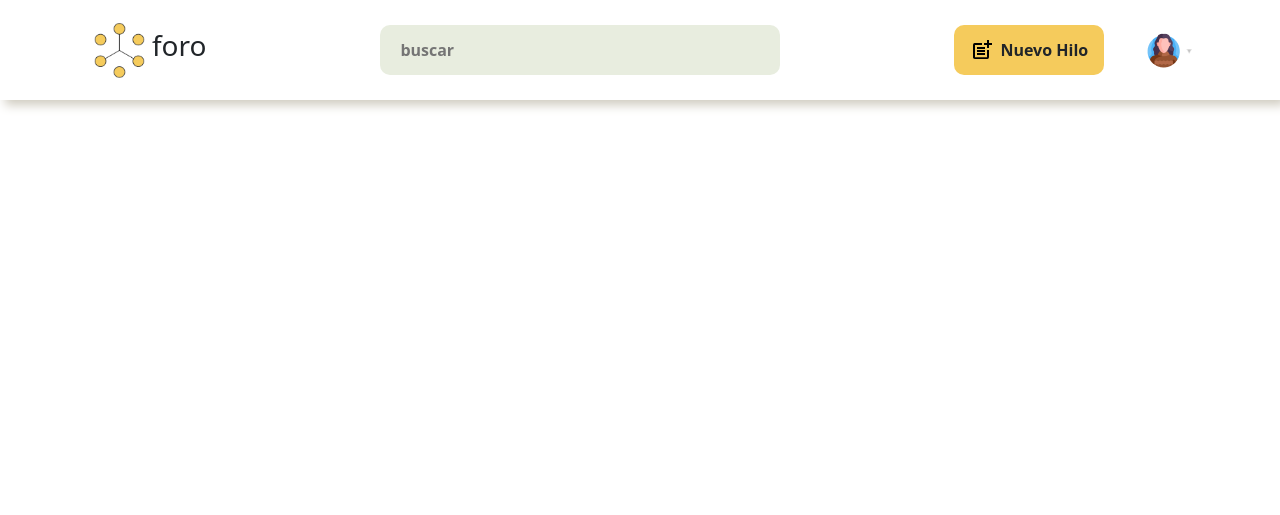
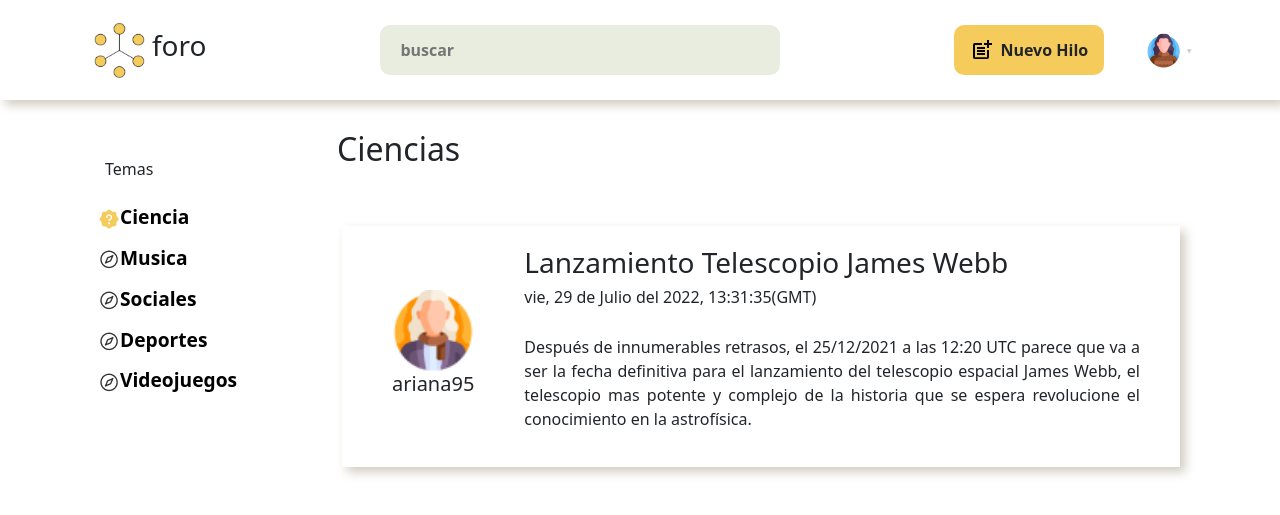
Before and after one commit to rauledutorres/Proyecto-2-Foros, a PHP site: page /proyecto2_foros/paginaHilos.php in a window 1280 px wide. Shown: the top 515 px of the page. Run offline with PHP 8.4, Linux system fonts and the light colour scheme.

Commit message:
creacion pagina hilo

```diff
--- /dev/null
+++ b/css/paginaHilos.css
@@ -0,0 +1,101 @@
+*{
+    margin: 0;
+    padding: 0;
+    font-family: system-ui, -apple-system, BlinkMacSystemFont, 'Segoe UI', Roboto, Oxygen, Ubuntu, Cantarell, 'Open Sans', 'Helvetica Neue', sans-serif;
+}
+
+.temasLista{
+    display: flex;
+    font-weight: lighter;
+    flex-direction: column;
+    margin-left: 60px;
+    margin-top: 60px;
+}
+
+.temasLista ul{
+    display: flex;
+    list-style: none;
+    flex-direction: column;
+    align-items: flex-start;
+}
+
+.tituloLista{
+    display: flex;
+    padding-left: 45px;
+}
+
+.tituloLista h4{
+    font-size: 1em;
+    font-weight: lighter;
+    padding-bottom: 10px;
+}
+
+.temasLista button{
+    display: flex;
+    width: 200px;
+    justify-content: flex-start;
+    background-color: white;
+    color: black;
+    /*border: 1px solid #F5CB5C;*/
+    border: none;
+    -webkit-transition-duration: 0.4s;
+    transition-duration: 0.4s;
+    }
+
+.temasLista button:hover {
+    background-color: #F5CB5C;
+}
+
+.temasLista li{
+    font-weight: 600;
+    padding: 6px;
+    font-size: larger;
+}
+
+.paginaEntera{
+    display: flex;
+    flex-direction: row;
+}
+
+/*PARTE DE LOS HILOS*/
+
+.listaHilos{
+    display: flex;
+    flex-direction: column;
+}
+
+.hilo{
+    display: flex;
+    flex-direction: row;
+    margin-left: 50px;
+    margin-right: 100px;
+    padding: 20px;
+    box-shadow: 5px 5px 10px #cfcbbf;
+    padding-right: 40px;
+}
+
+.listaHilos h2{
+    padding-top: 30px;
+    padding-left: 45px;
+    padding-bottom: 50px;
+}
+
+.hiloFoto{
+    display: flex;
+    flex-direction: column;
+    justify-content: center;
+    padding-right: 30px;
+    padding-left: 30px;
+}
+
+.hiloTexto{
+    display: flex;
+    flex-direction: column;
+    padding-left: 20px;
+}
+
+.hiloTexto p{
+    text-align: justify;
+    padding-top: 20px;
+    font-weight: lighter;
+}
--- a/paginaHilos.css
+++ /dev/null
@@ -1,6 +0,0 @@
-*{
-    margin: 0;
-    padding: 0;
-    font-family: 'Roboto' system-ui, -apple-system, BlinkMacSystemFont, 'Segoe UI', Roboto, Oxygen, Ubuntu, Cantarell, 'Open Sans', 'Helvetica Neue', sans-serif;
-    font-weight: bold;
-}
--- a/paginaHilos.php
+++ b/paginaHilos.php
@@ -12,11 +12,45 @@
     <link rel="preconnect" href="https://fonts.googleapis.com">
     <link rel="preconnect" href="https://fonts.gstatic.com" crossorigin>
     <link href="https://fonts.googleapis.com/css2?family=Roboto&display=swap" rel="stylesheet">
+    <link rel="stylesheet" href="./css/paginaHilos.css">
+
 </head>
 <body>
-    <script src="https://cdn.jsdelivr.net/npm/bootstrap@5.2.0/dist/js/bootstrap.bundle.min.js" integrity="sha384-A3rJD856KowSb7dwlZdYEkO39Gagi7vIsF0jrRAoQmDKKtQBHUuLZ9AsSv4jD4Xa" crossorigin="anonymous"></script>
     <?php include './components/headerBien.php' ?>
+        <div class="paginaEntera">
+            <div class="temasLista">
+                <div class="tituloLista">
+                    <h4>Temas</h4>
+                </div>
+                <ul>
+                    <button><li><img src="./img/CircleWavyQuestion.png">Ciencia</li></button>
+                    <button><li><img src="./img/Compass.png">Musica</li></button>
+                    <button><li><img src="./img/Compass.png">Sociales</li></button>
+                    <button><li><img src="./img/Compass.png">Deportes</li></button>
+                    <button><li><img src="./img/Compass.png">Videojuegos</li></button>
+                </ul>
+            </div>
 
-
+            <div class="listaHilos">
+                <h2>Ciencias</h2>
+                <div class="hilo">
+                    <div class="hiloFoto">
+                        <img src="./img/woman1.png" alt="">
+                        <h5>ariana95</h5>
+                    </div>
+                    <div class="hiloTexto">
+                        <div class="hiloTitulo">
+                            <h3>Lanzamiento Telescopio James Webb</h3>
+                        </div>
+                        <div class="hiloTime">
+                            <h6>vie, 29 de Julio del 2022, 13:31:35(GMT)</h6>
+                        </div>
+                        <div class="hiloDesc">
+                            <p>Después de innumerables retrasos, el 25/12/2021 a las 12:20 UTC parece que va a ser la fecha definitiva para el lanzamiento del telescopio espacial James Webb, el telescopio mas potente y complejo de la historia que se espera revolucione el conocimiento en la astrofísica.</p>
+                        </div>
+                    </div>
+                </div>
+            </div>
+        </div>
 </body>
 </html>
```
Also changed, not shown: img/CircleWavyQuestion.png (added), img/Compass.png (added), img/man1.png (added), img/man2.png (added), img/woman1.png (added).
